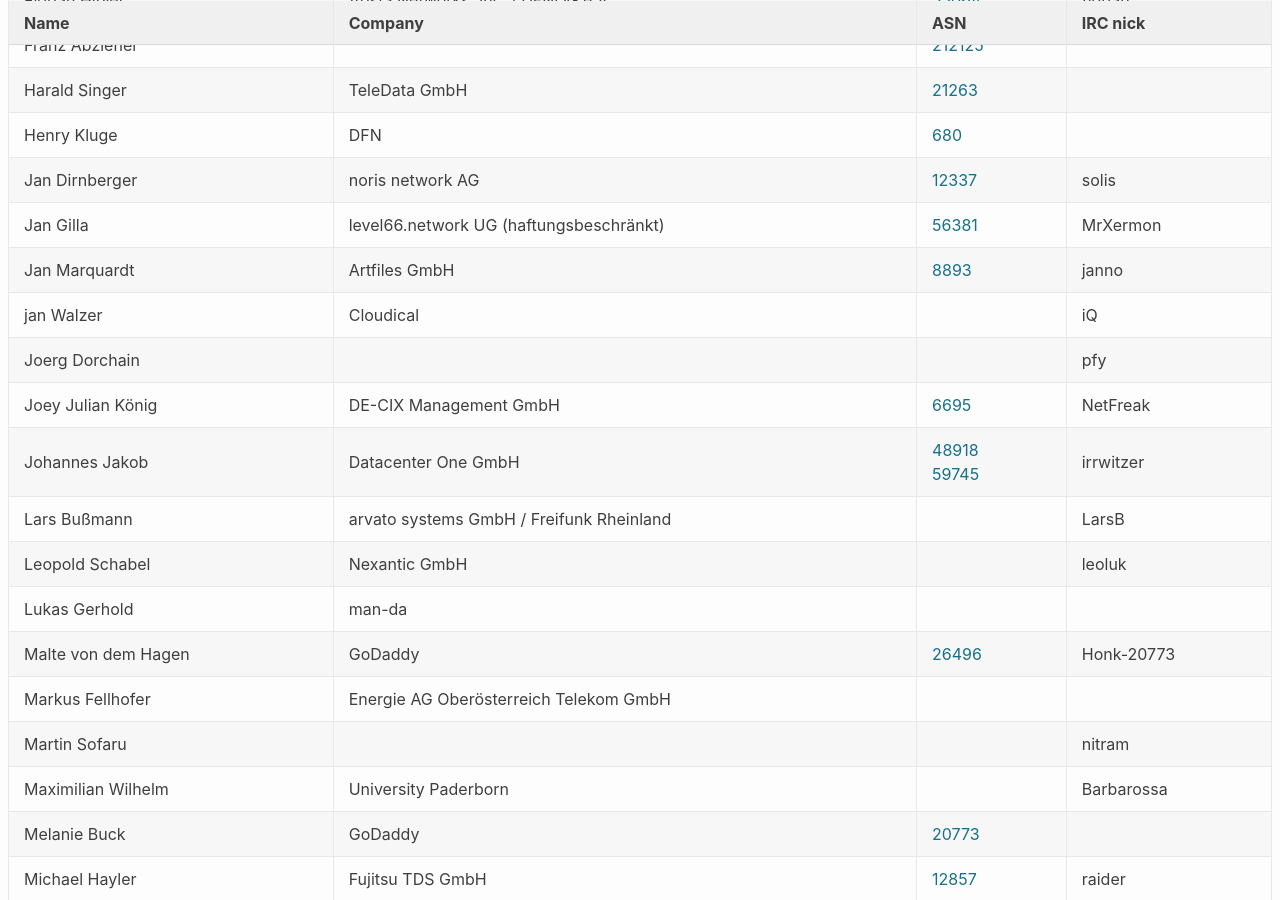
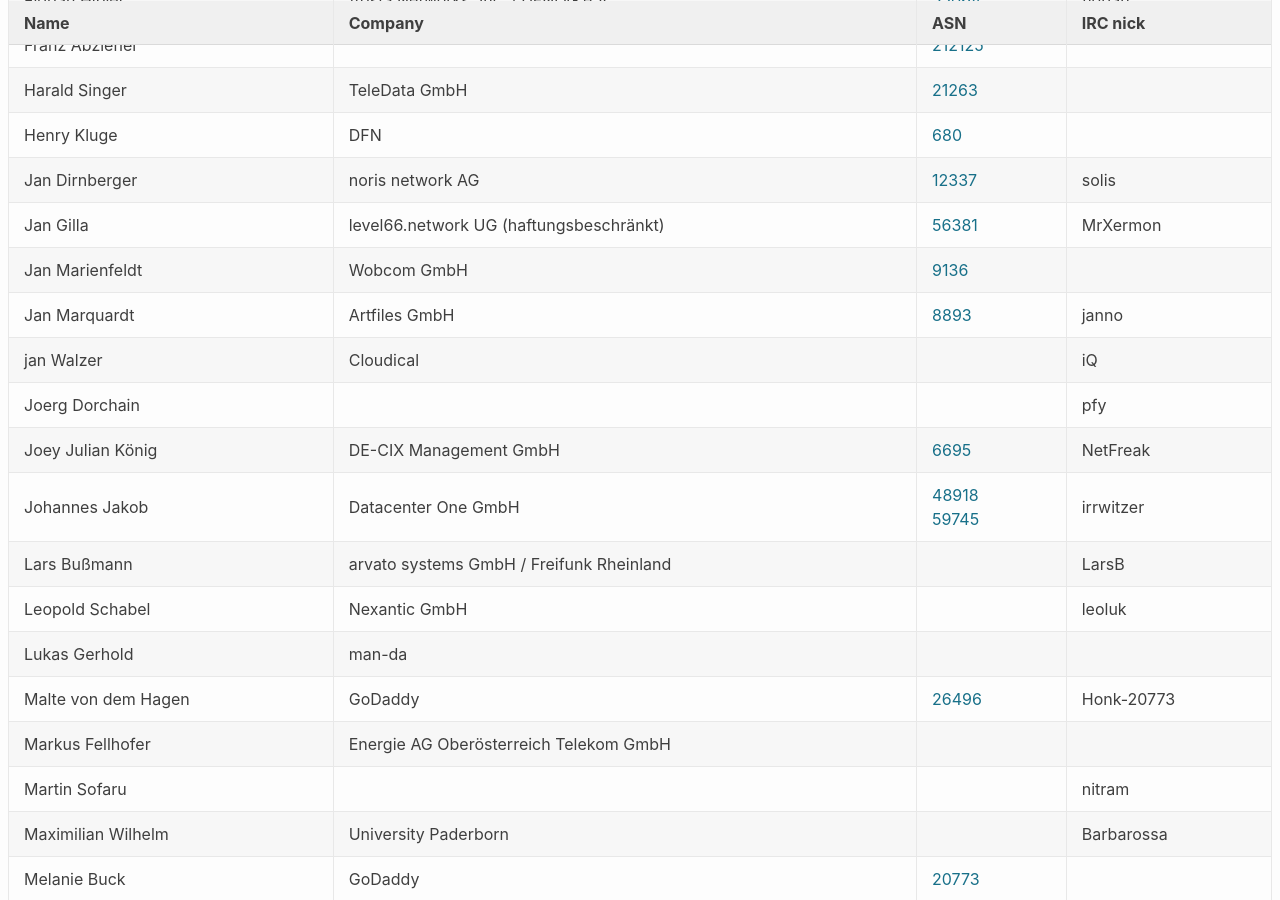
Before and after one commit to denog/pretix-attendeelist, a Jekyll site: the page built from index.markdown, in a window 1280 px wide and 900 px high, scrolled down 685 px. Built offline with Jekyll 4.4.1, drawn with Linux system fonts in a browser that asks for light colours.

Commit message:
Latest data: Thu Mar 18 18:31:04 UTC 2021

```diff
--- a/_data/attendees_meetup_leader_2021-01.json
+++ b/_data/attendees_meetup_leader_2021-01.json
@@ -112,6 +112,12 @@
     "company": "level66.network UG (haftungsbeschränkt)",
     "irc": "MrXermon",
     "asn": "56381"
+  },
+  {
+    "name": "Jan Marienfeldt",
+    "company": "Wobcom GmbH",
+    "irc": null,
+    "asn": "9136"
   },
   {
     "name": "Jan Marquardt",
```
